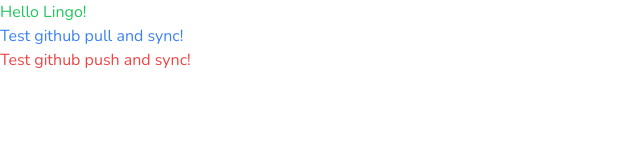
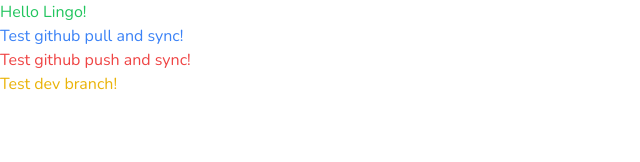
Before and after one commit to kashishsharma1/Lingo, a Next.js app: page / in a window 1280 px wide. Shown: the top 162 px of the page, without its empty margins (0-640 px from the left). Built offline with nearby package versions, Linux system fonts and the light colour scheme.

Commit message:
test dev branch

```diff
--- a/app/page.tsx
+++ b/app/page.tsx
@@ -11,6 +11,9 @@
       <p className="text-red-500">
         Test github push and sync!
       </p>
+      <p className="text-yellow-500">
+        Test dev branch!
+      </p>
     </div>
   )
 
```
